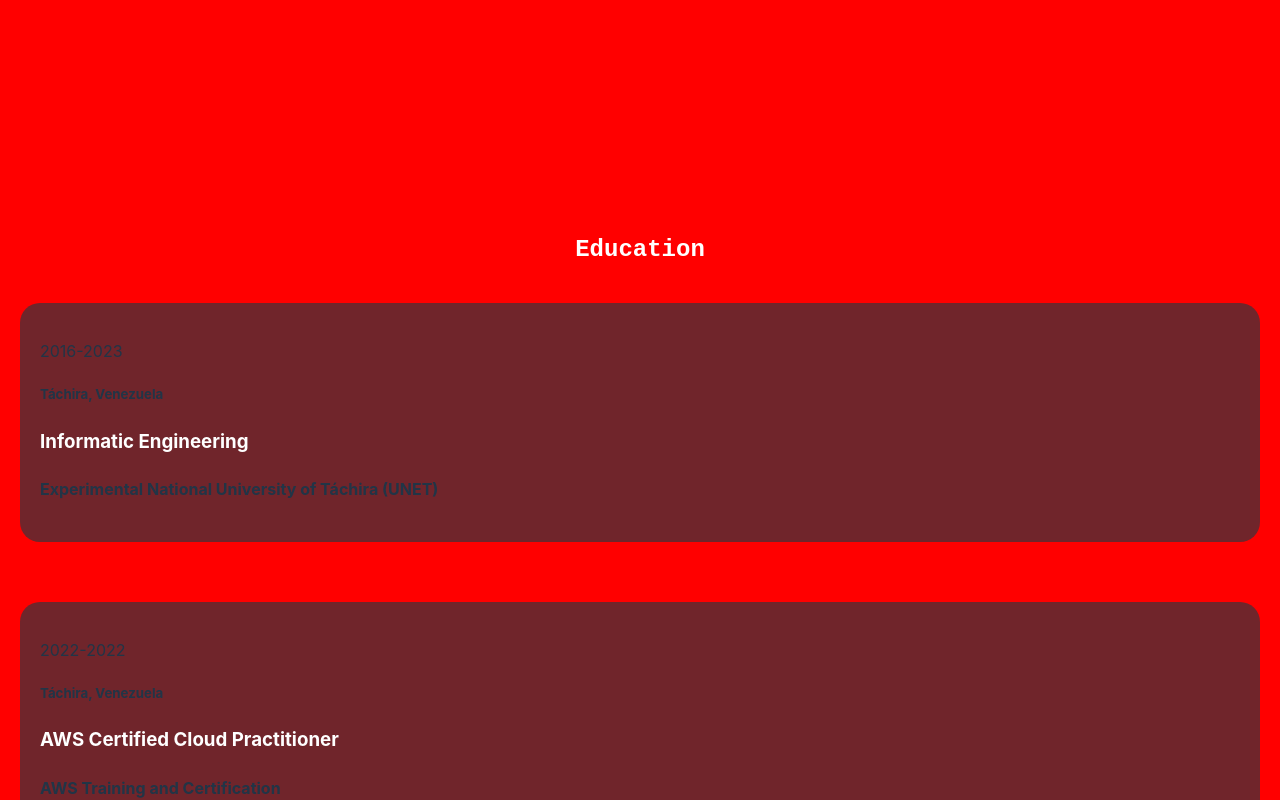
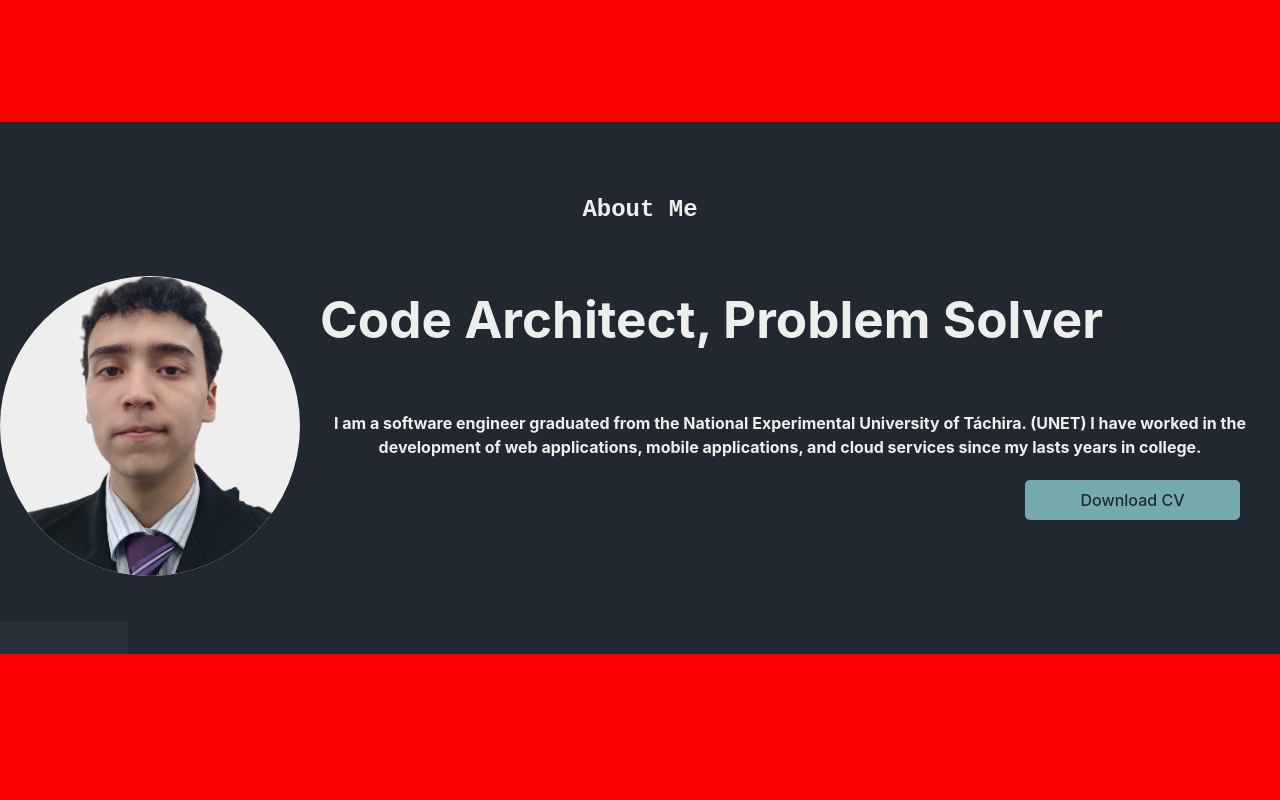
Before and after one commit to Alexjes98/portfolio-AJ, a Svelte app: page / in a window 1280 px wide. Shown: the part 2700-3500 px from the top of the page. Built offline with nearby package versions, Linux system fonts and the light colour scheme; some icons are missing.

Commit message:
add responsive design mobile first

```diff
--- a/src/components/aboutMe.svelte
+++ b/src/components/aboutMe.svelte
@@ -59,7 +59,6 @@
 <style>
   section {
     margin-bottom: 700px;
-    padding: 20px;
     grid-column: 1 / 13;
   }
   .decoration-icon {
@@ -120,13 +119,20 @@
     margin-right: 20px;
   }
 
+  .row{
+    align-items: center;
+    display: flex;
+    flex-direction: column;
+    text-align: center;
+  }
+
   .avatar {
     display: flex;
     justify-content: center;
     align-items: center;
     background-color: var(--background-color);
-    width: 500px;
-    height: 500px;
+    width: 250px;
+    height: 250px;
     border-radius: 500px;
     overflow: hidden;
   }
@@ -140,13 +146,7 @@
     font-weight: bold;
     text-align: center;
   }
-  .row {
-    display: flex;
-    flex-direction: row;
-    justify-content: space-around;
-    align-items: center;
-    flex: 2;
-  }
+
   .col {
     display: flex;
     flex-direction: column;
@@ -168,4 +168,19 @@
   h1 {
     color: var(--background-color);
   }
+  @media only screen and (min-width: 768px) {
+    .avatar {
+      width: 300px;
+      height: 300px;
+      border-radius: 300px;
+    }
+
+    .row {
+    display: flex;
+    flex-direction: row;
+    justify-content: space-around;
+    align-items: center;
+    flex: 2;
+  }
+  }
 </style>
--- a/src/components/skillsList.svelte
+++ b/src/components/skillsList.svelte
@@ -1,16 +1,16 @@
 <script>
   let mainSkills = [
     {
-      name: "Node",
-      img: "https://raw.githubusercontent.com/devicons/devicon/master/icons/nodejs/nodejs-original-wordmark.svg",
+      name: "React",
+      img: "https://camo.githubusercontent.com/d764e0d1b0bb6fc6e65157b3c98b9e203a13a17390309fad633406c3324dbfb2/68747470733a2f2f72656163746e61746976652e6465762f696d672f6865616465725f6c6f676f2e737667",
     },
     {
       name: "Express",
       img: "https://raw.githubusercontent.com/devicons/devicon/master/icons/express/express-original-wordmark.svg",
     },
     {
-      name: "React",
-      img: "https://camo.githubusercontent.com/d764e0d1b0bb6fc6e65157b3c98b9e203a13a17390309fad633406c3324dbfb2/68747470733a2f2f72656163746e61746976652e6465762f696d672f6865616465725f6c6f676f2e737667",
+      name: "Node",
+      img: "https://raw.githubusercontent.com/devicons/devicon/master/icons/nodejs/nodejs-original-wordmark.svg",
     },
     {
       name: "JavaScript",
@@ -29,11 +29,6 @@
       img: "https://raw.githubusercontent.com/devicons/devicon/master/icons/amazonwebservices/amazonwebservices-original-wordmark.svg",
     },
     {
-      name: "Azure",
-      img: "https://raw.githubusercontent.com/devicons/devicon/master/icons/azure/azure-original-wordmark.svg",
-    },
-
-    {
       name: "PostgreSQL",
       img: "https://raw.githubusercontent.com/devicons/devicon/master/icons/postgresql/postgresql-original-wordmark.svg",
     },
@@ -45,16 +40,21 @@
       name: "Firebase",
       img: "https://camo.githubusercontent.com/3e5344a2965e786497ceb575ad67d2c64d412bb9683da05791edf424a0e40734/68747470733a2f2f7777772e766563746f726c6f676f2e7a6f6e652f6c6f676f732f66697265626173652f66697265626173652d69636f6e2e737667",
     },
-    {
-      name: "Cypress",
-      img: "https://www.cypress.io/_astro/navbar-brand.D87396b0.svg",
-    },
+
   ];
 
   let secondarySkills = [
     {
       name: "Python",
       img: "https://raw.githubusercontent.com/devicons/devicon/master/icons/python/python-original-wordmark.svg",
+    },
+    {
+      name: "Azure",
+      img: "https://raw.githubusercontent.com/devicons/devicon/master/icons/azure/azure-original-wordmark.svg",
+    },
+    {
+      name: "Cypress",
+      img: "https://www.cypress.io/_astro/navbar-brand.D87396b0.svg",
     },
     {
       name: "Svelte",
--- a/src/routes/home.svelte
+++ b/src/routes/home.svelte
@@ -19,7 +19,7 @@
   <div class="content">
     <PresentationSection />
     <ExperienceList />
-      <!-- <AboutMe /> -->
+      <AboutMe />
       <JourneyResume />
       <SkillsList />
   </div>
--- a/src/scenes/homeScene.svelte
+++ b/src/scenes/homeScene.svelte
@@ -1,9 +1,12 @@
 <script>
+  import * as Threlte from "@threlte/core";
+  import * as Three from "three";
+
   import { T, useTask } from "@threlte/core";
   import { AmbientLight, GridHelper, Vector3 } from "three";
   import { OrbitControls } from "@threlte/extras";
   import { onMount } from "svelte";
-  import { Grid, interactivity } from "@threlte/extras";
+  import { Grid, interactivity, Environment, GLTF } from "@threlte/extras";
   import { spring } from "svelte/motion";
   import Box from "./components/Box.svelte";
   import Gear from "./components/Gear.svelte";
```
